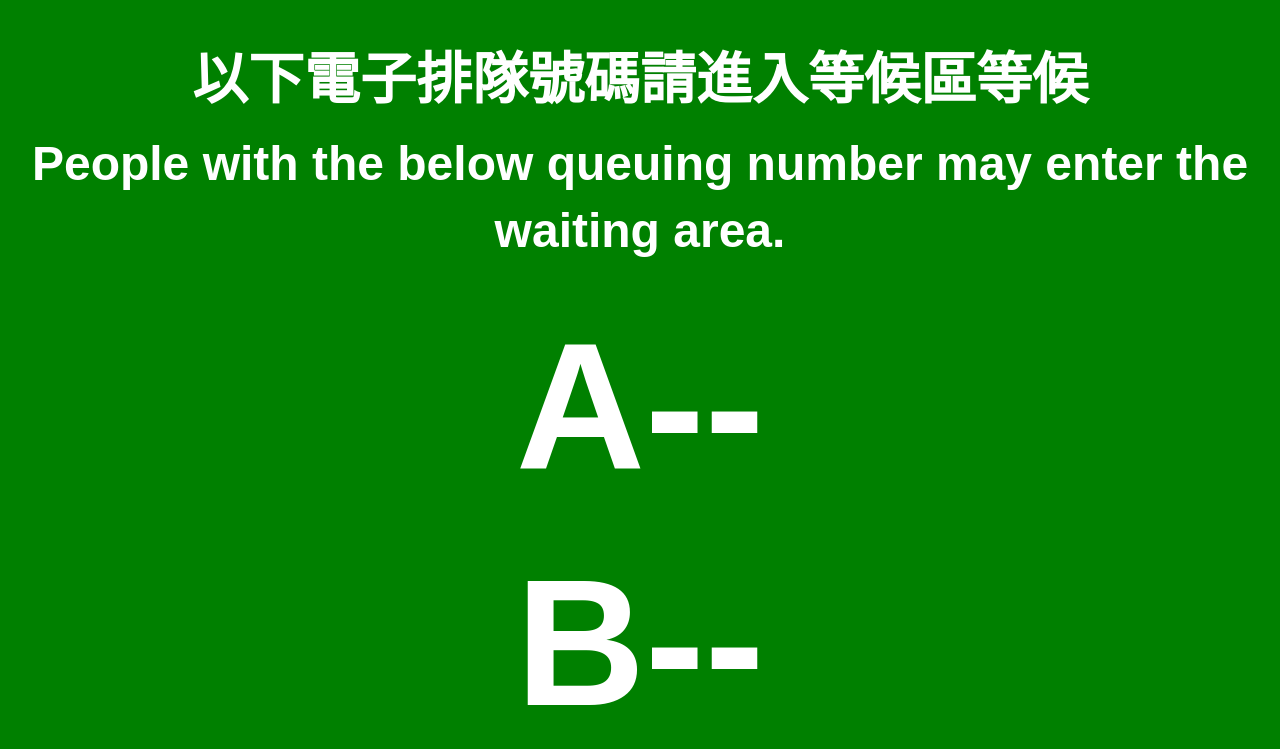
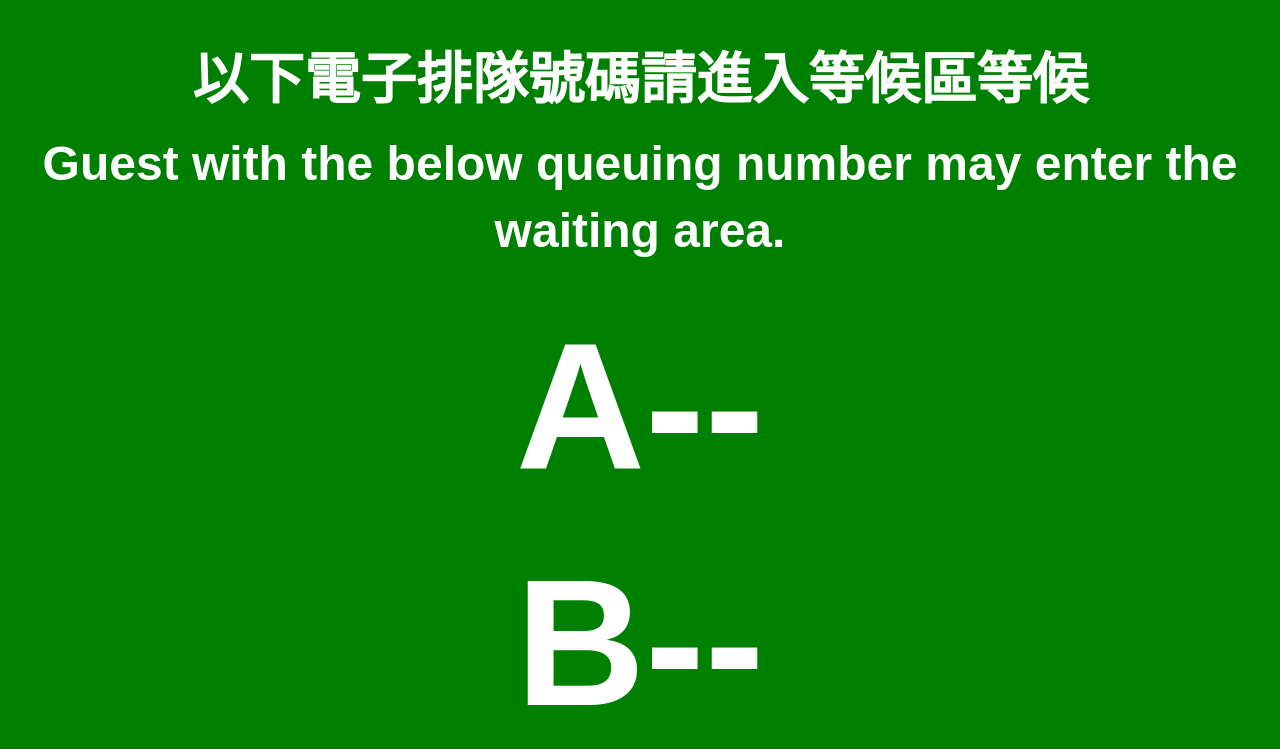
Before and after one commit to ngcholun/queuing-number, a plain HTML site: page index.html in a window 1280 px wide. Shown: the top 749 px of the page. Drawn offline with Linux system fonts and the light colour scheme; no server answers.

Commit message:
index.html

```diff
--- a/index.html
+++ b/index.html
@@ -69,7 +69,7 @@
   <!-- Instructions -->
   <h1 class="instructions">
     <span class="cn">以下電子排隊號碼請進入等候區等候</span>
-    <span class="en">People with the below queuing number may enter the waiting area.</span>
+    <span class="en">Guest with the below queuing number may enter the waiting area.</span>
   </h1>
 
   <!-- Queue display -->
@@ -198,4 +198,5 @@
     }
   </script>
 </body>
+
 </html>
```
